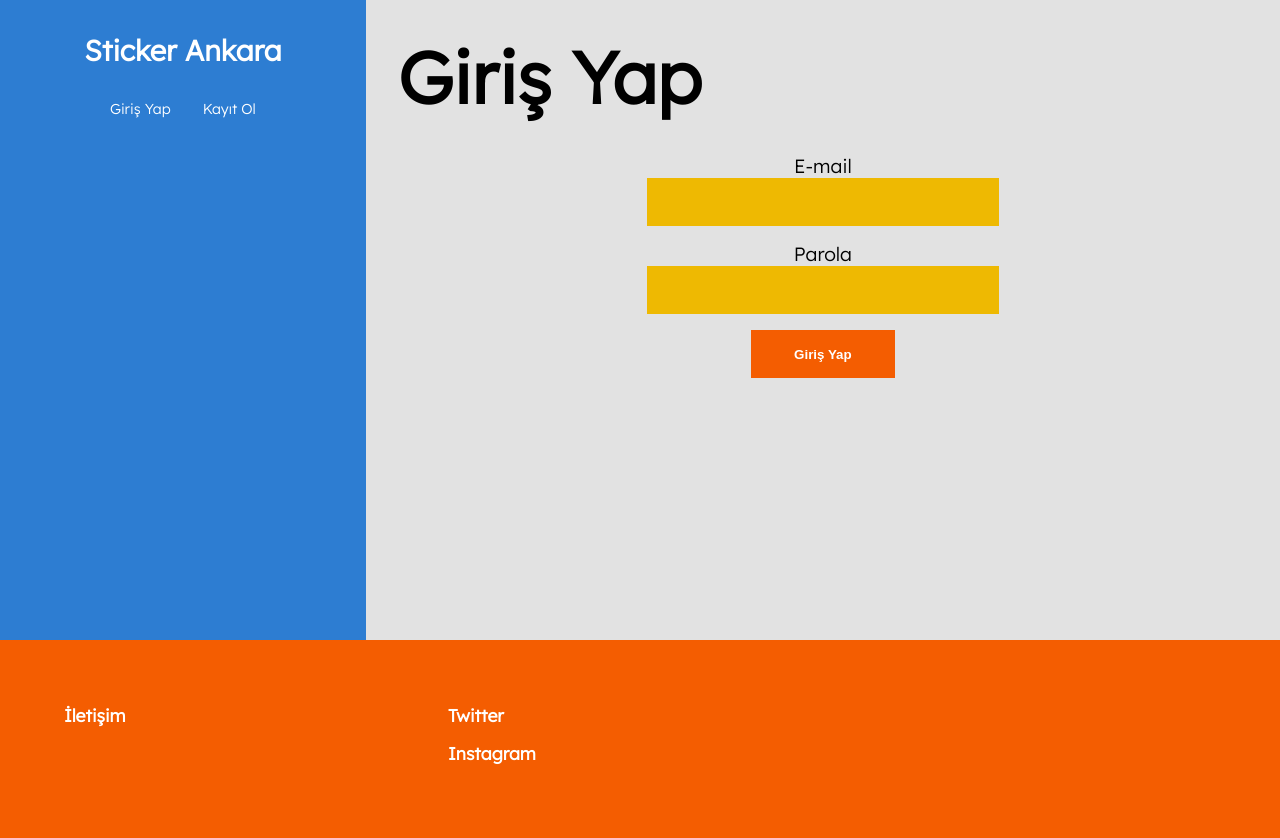
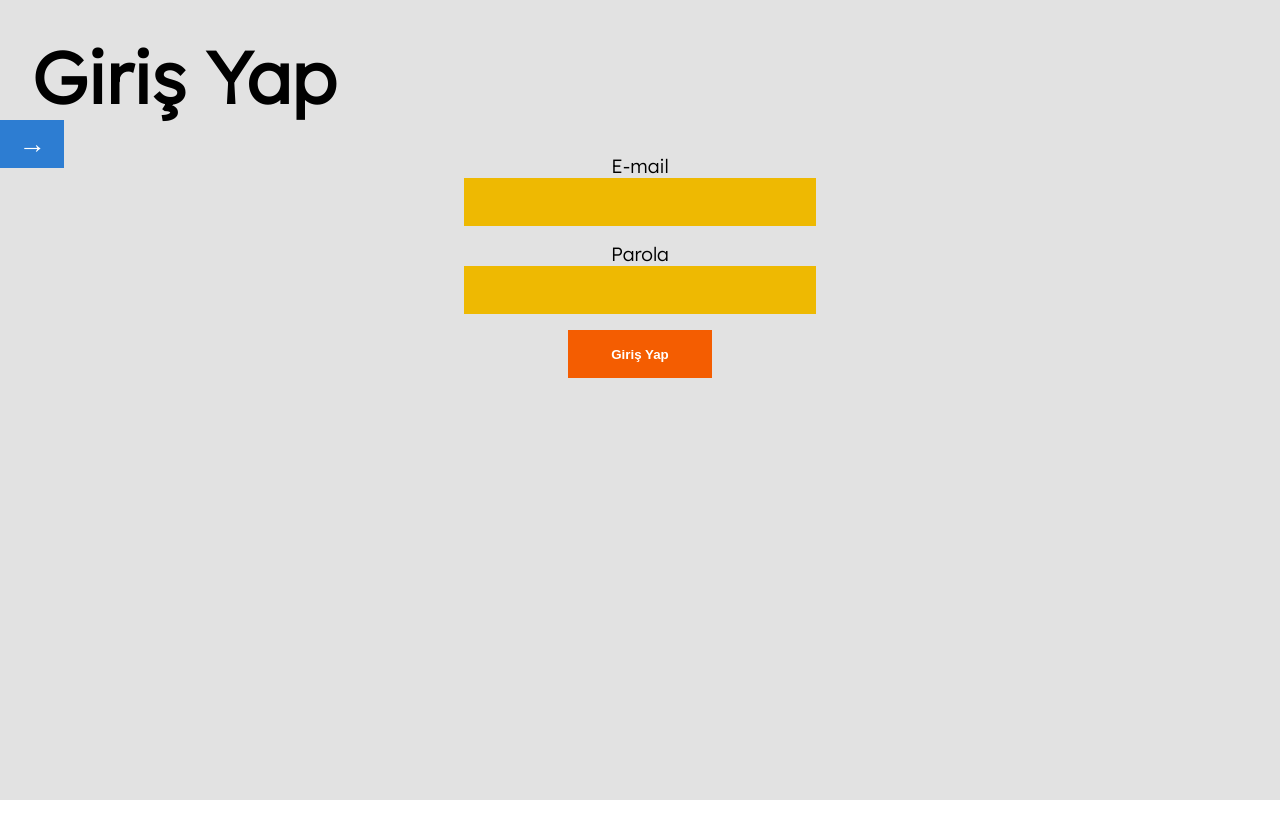
Before and after one commit to Mert18/Rsticker-client, a React (Create React App) app in the folder client/: page /signin in a window 1280 px wide. Shown: the top 838 px of the page. After the commit the page ends 800 px from the top, so only its background shows below. Built offline with nearby package versions, Linux system fonts and the light colour scheme.

Commit message:
layout thngs

```diff
--- a/client/src/App.js
+++ b/client/src/App.js
@@ -1,8 +1,6 @@
-import React from 'react';
+import React, { useState } from 'react';
 
 import Sidebar from './components/Sidebar';
-import Footer from './components/Footer';
-
 import Home from './components/screens/Home';
 import SignIn from './components/SignIn'
 import SignUp from './components/SignUp'
@@ -16,9 +14,19 @@ import ProductScreen from './components/screens/ProductScreen.js';
 import CartScreen from './components/screens/CartScreen.js';
 
 const App = () => {
+
+    const [side, setSide] = useState(false);
+
+    const sideHandler = (e) => {
+        e.preventDefault();
+        setSide(!side);
+    }
     return (
         <Router>
+            {side ?
                 <div className="container">
+                    <button onClick={sideHandler} id="sideclose">&larr;</button>
+
                     <div className="container__sidebar">
                         <Sidebar />
                     </div>
@@ -32,11 +40,22 @@ const App = () => {
                             <Route path="/cart/:id?" component={CartScreen} />
                         </Switch>
                     </div>
-
-                <div className="container__footer">
-                    <Footer />
+                </div> :
+                <div className="containertwo">
+                    <button onClick={sideHandler} id="sideopen">&rarr;</button>
+                    <div className="containertwo__content">
+                        <Switch>
+                            <Route path="/" exact component={Home} />
+                            <Route path="/signin" component={SignIn} />
+                            <Route path="/signup" component={SignUp} />
+                            <Route path="/product/:id" component={ProductScreen} />
+                            <Route path="/cart/:id?" component={CartScreen} />
+                        </Switch>
                     </div>
                 </div>
+            }
+
+
         </Router>
     )
 }
--- a/client/src/components/Footer.js
+++ /dev/null
@@ -1,24 +0,0 @@
-import React from 'react'
-
-const Footer = () => {
-    return (
-        <div className="footer">
-            <div className="footer__contact">
-                <ul>
-                    <li>İletişim</li>
-                </ul>
-            </div>
-
-            <div className="footer__social">
-                <ul>
-                    <li>Twitter</li>
-                    <li>Instagram</li>
-                </ul>
-            </div>
-
-
-        </div>
-    )
-}
-
-export default Footer
--- a/client/src/components/screens/Home.js
+++ b/client/src/components/screens/Home.js
@@ -1,9 +1,8 @@
 import React, { useEffect } from 'react'
-import axios from 'axios';
 import { useDispatch, useSelector } from 'react-redux';
 
-import Header from '../Header';
-import Product from '../Product'
+import Header from '../Header.js';
+import Product from '../Product.js'
 import { listProducts } from '../../actions/productActions.js';
 
 const Home = () => {
--- a/client/src/styles/_home.scss
+++ b/client/src/styles/_home.scss
@@ -18,10 +18,19 @@
 
 .home {
     background-color: $color-plat;
-
     &__content {
-        padding: 2rem;
         display: flex;
         flex-wrap: wrap;
+        justify-content: center;
+        align-items: center;
+        padding: 2rem;
+        width: auto;
+        height: auto;
+        min-height: 100vh;
+
     }
 }
+
+.containertwo {
+    width: 100%;
+}
--- a/client/src/styles/_signin.scss
+++ b/client/src/styles/_signin.scss
@@ -1,6 +1,6 @@
 
 .signin {
-    height: 80vh;
+    min-height: 100vh;
     background-color: $color-plat;
     &__title {
         font-size: 3rem;
--- a/client/src/styles/_signup.scss
+++ b/client/src/styles/_signup.scss
@@ -1,6 +1,6 @@
 
 .signup {
-    height: 80vh;
+    min-height: 100vh;
     background-color: $color-plat;
     &__title {
         font-size: 3rem;
--- a/client/src/styles/components/_footer.scss
+++ /dev/null
@@ -1,29 +0,0 @@
-
-.footer {
-    color: white;
-    height: 35vh;
-    background-color: $color-4;
-
-    display: grid;
-    grid-template-columns: repeat(3, 1fr);
-    padding: 4rem;
-    font-size: 1.1rem;
-    font-weight: 600;
-    &__contact {
-        ul {
-            list-style: none;
-            li {
-                margin-bottom: 1rem;
-            }
-        }
-    }
-
-    &__social {
-        ul {
-            list-style: none;
-            li {
-                margin-bottom: 1rem;
-            }
-        }
-    }
-}
--- a/client/src/styles/components/_sidebar.scss
+++ b/client/src/styles/components/_sidebar.scss
@@ -1,7 +1,7 @@
 
 
 .sidebar {
-    height: 100%;
+    min-height: 100%;
     background-color: $color-1;
     font-size: .9rem;
     text-align: center;
@@ -24,3 +24,29 @@
         }
     }
 }
+
+#sideopen {
+    background: $color-1;
+    position: absolute;
+    top: 15%;
+    height: 3rem;
+    width: 4rem;
+    font-size: 1.7rem;
+    color:white;
+    border: none;
+    outline: none;
+
+}
+
+#sideclose {
+    background: $color-1;
+    position: absolute;
+    top: 15%;
+    height: 3rem;
+    width: 4rem;
+    font-size: 1.7rem;
+    color:white;
+    border: none;
+    outline: none;
+
+}
--- a/client/src/styles/main.scss
+++ b/client/src/styles/main.scss
@@ -2,7 +2,6 @@
 @import 'home';
 @import 'components/sidebar';
 @import 'components/header';
-@import 'components/footer';
 @import 'components/product';
 @import 'signin';
 @import 'signup';
```
Also changed, not shown: 2 other files (tests, documents, lock files or other folders). Lines whose indentation alone changed are shown as unchanged.
